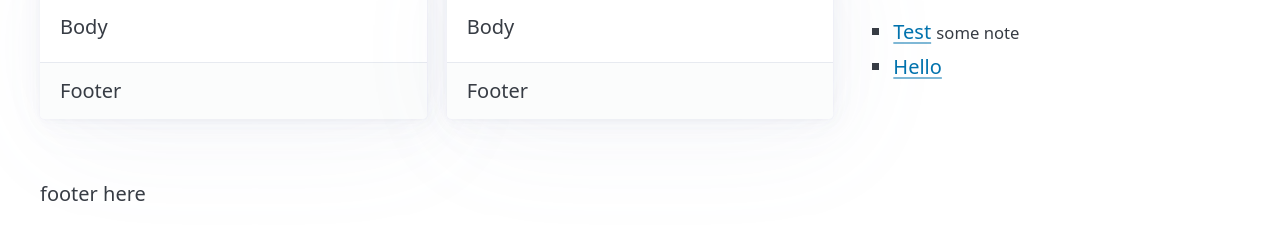
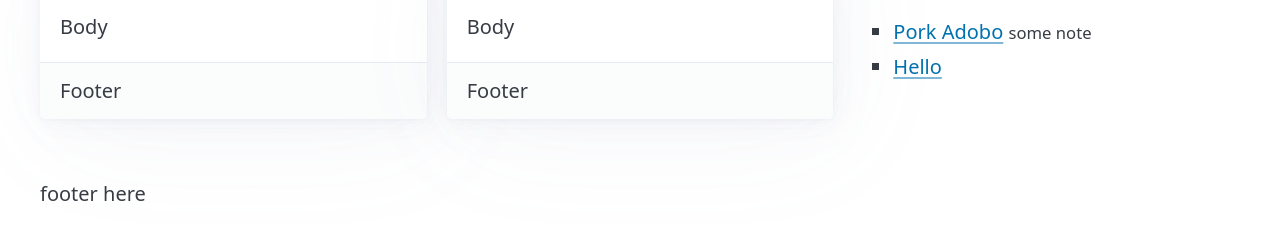
Before and after one commit to dvbondoy/porkhub-recipes, a plain HTML site: page index.html in a window 1280 px wide. Shown: the part 294-534 px from the top of the page. Drawn offline with nearby package versions, Linux system fonts and the light colour scheme.

Commit message:
first recipe

```diff
--- a/index.html
+++ b/index.html
@@ -55,8 +55,8 @@
                 <input type="text" id="myInput" onkeyup="myFunction()" placeholder="Type to search">
                 <!-- <zero-md src="contents/list.md"></zero-md> -->
                 <ul id="myUL">
-                    <li><a href="https://dvbondoy.github.io/porkhub-recipes/recipe.html?file=test.md">Test</a> <small>some note</small></li>
-                     <!-- <li><a href="../recipe.html?file=test.md">Test</a></li> -->
+                    <li><a href="https://dvbondoy.github.io/porkhub-recipes/recipe.html?file=adobo.md">Pork Adobo</a> <small>some note</small></li>
+                     <!-- <li><a href="../recipe.html?file=adobo.md">Pork Adobo</a> <small>some text here</small></li> -->
                     <li><a href="../recipe.html">Hello</a></li>
                 </ul>
             </div>
```
Also changed, not shown: images/adobo.jpg (added), 1 other file.
